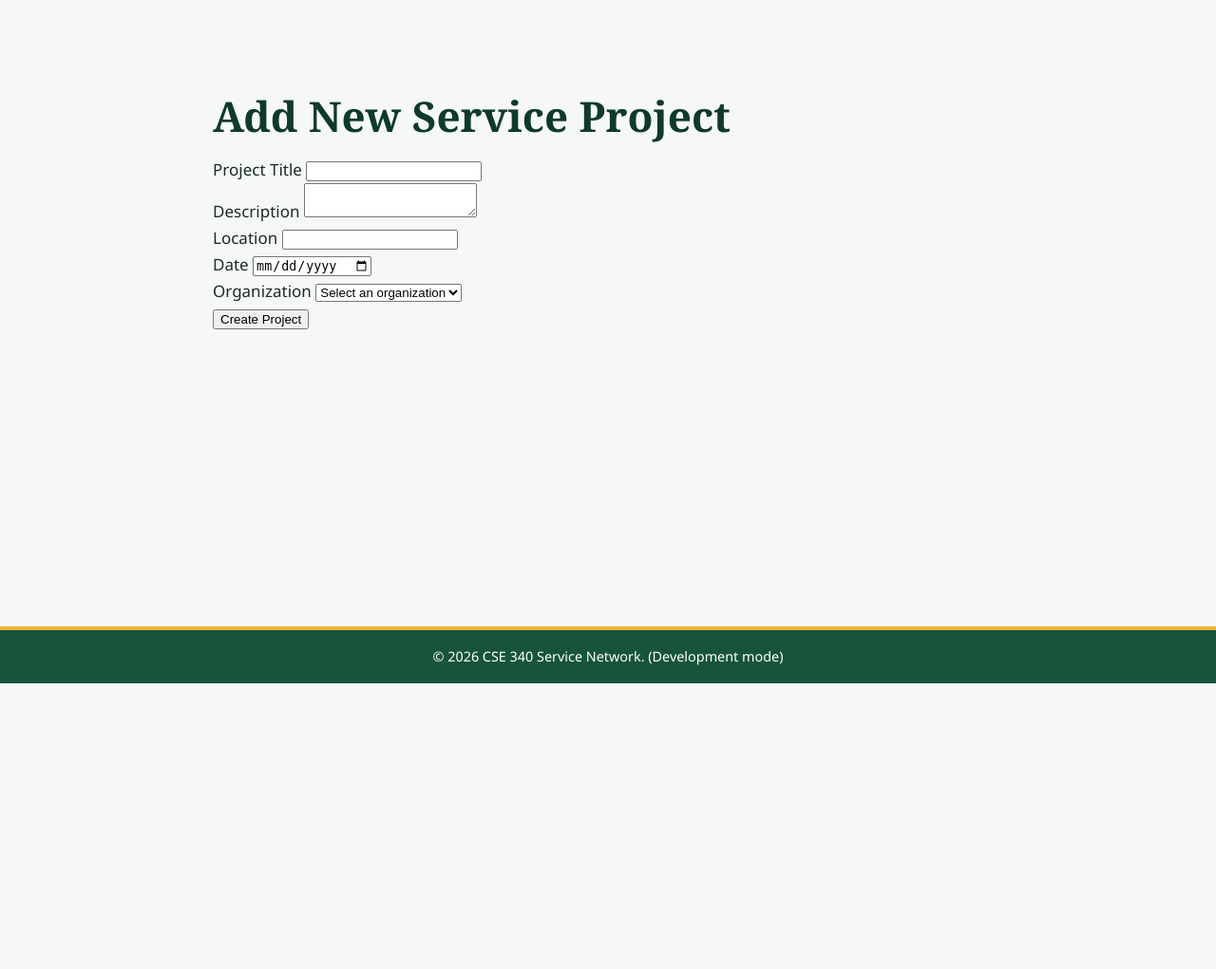
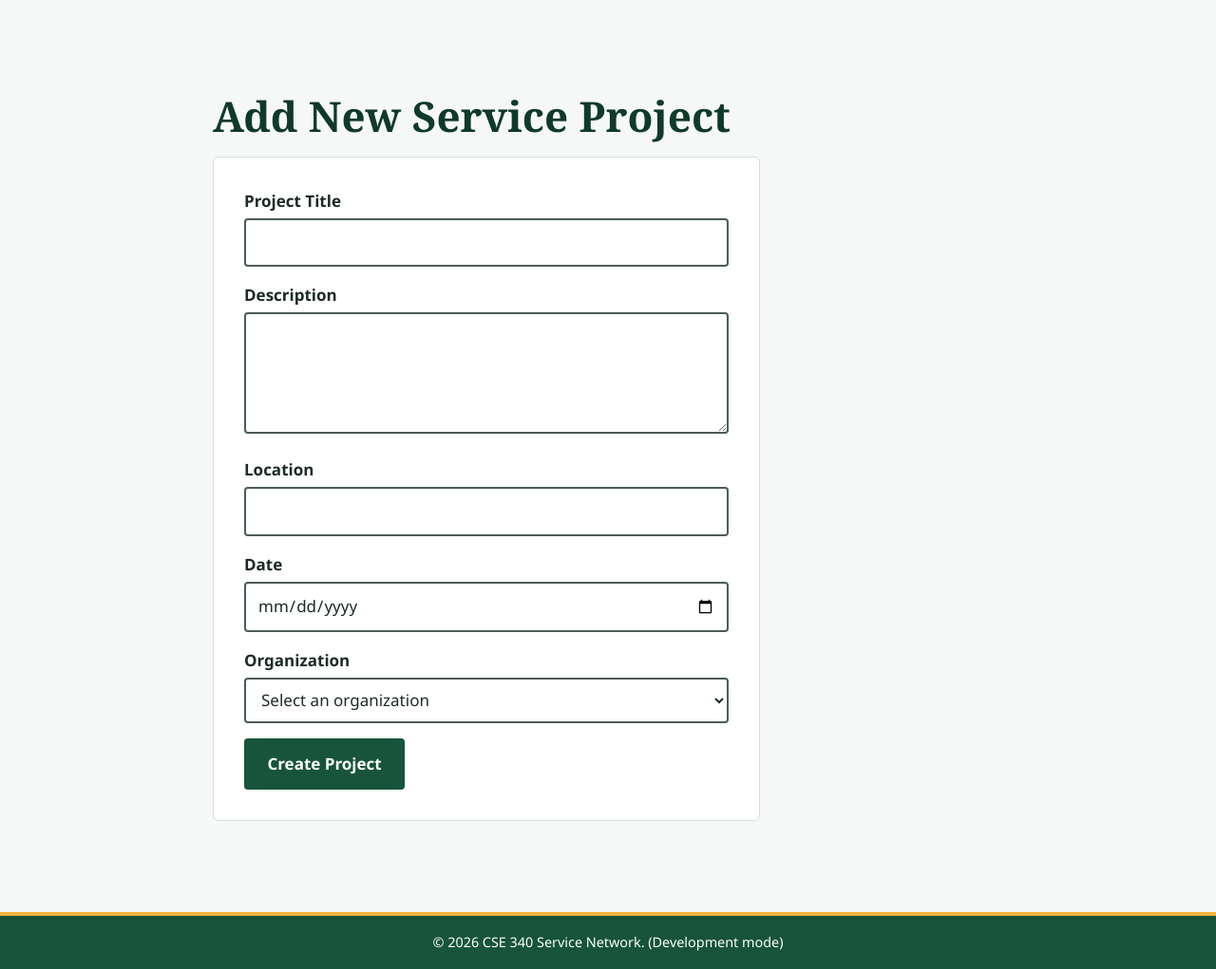
Before and after one commit to jensen-westraad/CSE340-course-repo, a Node server app: page /new-project in a window 1280 px wide. Shown: the part 80-1101 px from the top of the page at 95% size. Before the commit the page ends 800 px from the top, so only its background shows below. Run offline with Node 20, Linux system fonts and the light colour scheme; data that the repository does not hold is empty.

Commit message:
Fix validation bugs, clean up page structure, and style forms

```diff
--- a/public/css/styles.css
+++ b/public/css/styles.css
@@ -208,3 +208,120 @@ footer p {
         animation: none !important;
     }
 }
+
+/* ---------- 9. Forms ---------- */
+form {
+    background-color: var(--color-surface);
+    border: 1px solid var(--color-border);
+    border-radius: 6px;
+    padding: var(--space-lg);
+    max-width: 36rem;
+}
+
+.form-group {
+    margin-bottom: var(--space-md);
+}
+
+/* Direct-child selector so checkbox labels on the assign page stay inline */
+.form-group>label {
+    display: block;
+    font-weight: 600;
+    margin-bottom: 0.25rem;
+}
+
+.form-group input[type="text"],
+.form-group input[type="email"],
+.form-group input[type="date"],
+.form-group select,
+.form-group textarea {
+    width: 100%;
+    padding: 0.6rem 0.75rem;
+    font: inherit;
+    color: var(--color-text);
+    background-color: #ffffff;
+    border: 2px solid var(--color-muted);
+    border-radius: 4px;
+}
+
+.form-group textarea {
+    min-height: 8rem;
+    resize: vertical;
+}
+
+.form-group input[type="checkbox"] {
+    width: 1.15rem;
+    height: 1.15rem;
+    margin-right: 0.5rem;
+    vertical-align: middle;
+}
+
+.form-group input:focus-visible,
+.form-group select:focus-visible,
+.form-group textarea:focus-visible {
+    outline: 3px solid var(--color-link);
+    outline-offset: 2px;
+}
+
+/* ---------- 10. Buttons ---------- */
+button {
+    background-color: var(--color-primary);
+    color: #ffffff;
+    border: 2px solid var(--color-primary);
+    border-radius: 4px;
+    padding: 0.7rem 1.4rem;
+    font: inherit;
+    font-weight: 600;
+    cursor: pointer;
+}
+
+button:hover {
+    background-color: var(--color-primary-dark);
+}
+
+button:focus-visible {
+    outline: 3px solid var(--color-link);
+    outline-offset: 3px;
+}
+
+/* ---------- 11. Flash messages ---------- */
+.flash {
+    width: calc(100% - 2 * var(--space-md));
+    max-width: var(--max-width);
+    margin: var(--space-md) auto 0;
+    padding: 0.75rem var(--space-md);
+    border-left: 6px solid;
+    border-radius: 4px;
+    font-weight: 600;
+}
+
+.flash-success {
+    background-color: #e3f4ea;
+    color: #0f3a29;
+    border-color: #17543b;
+}
+
+.flash-error {
+    background-color: #fbe6e6;
+    color: #7a1414;
+    border-color: #b42318;
+}
+
+.flash-warning {
+    background-color: #fff4d6;
+    color: #5c4100;
+    border-color: #f2b53d;
+}
+
+.flash-info {
+    background-color: #e4f0f8;
+    color: #0b3d5f;
+    border-color: #0b5c8f;
+}
+
+/* Line the flash box up with the main content on larger screens */
+@media (min-width: 48rem) {
+    .flash {
+        width: calc(100% - 2 * var(--space-lg));
+        max-width: calc(var(--max-width) - 2 * var(--space-lg));
+    }
+}
--- a/src/views/edit-project.ejs
+++ b/src/views/edit-project.ejs
@@ -21,7 +21,7 @@
 
                 <div class="form-group">
                     <label for="location">Location</label>
-                    <input type="text" id="location" name="location" value="<%= project.location %>" maxlength="255"
+                    <input type="text" id="location" name="location" value="<%= project.location %>" maxlength="150"
                         required />
                 </div>
 
--- a/src/views/new-project.ejs
+++ b/src/views/new-project.ejs
@@ -17,7 +17,7 @@
 
             <div class="form-group">
                 <label for="location">Location</label>
-                <input type="text" id="location" name="location" maxlength="255" required />
+                <input type="text" id="location" name="location" maxlength="150" required />
             </div>
 
             <div class="form-group">
--- a/src/views/partials/header.ejs
+++ b/src/views/partials/header.ejs
@@ -22,12 +22,10 @@
 
     <% const messages=flash(); %>
         <% Object.keys(messages).forEach(type=> { %>
-            <% if (messages[type].length> 0) { %>
-
-                <% messages[type].forEach(msg=> { %>
+            <% messages[type].forEach(msg=> { %>
+                <div class="flash flash-<%= type %>" role="<%= type === 'error' ? 'alert' : 'status' %>">
                     <%= msg %>
-                        <% }); %>
-
-                            <% } %>
-                                <% }); %>
-                                    <main>
+                </div>
+                <% }); %>
+                    <% }); %>
+                        <main>
```
Also changed, not shown: public/css/main.css (deleted, +0 -31 lines).
